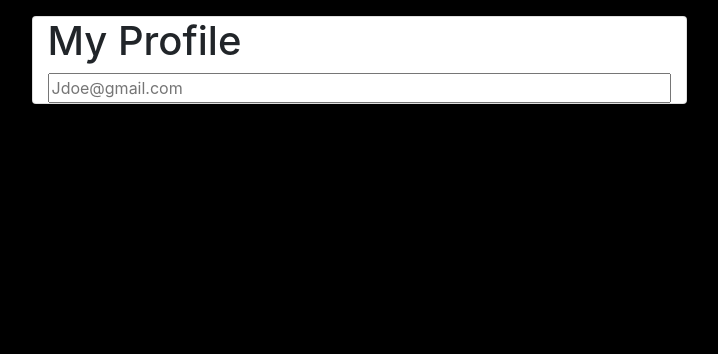
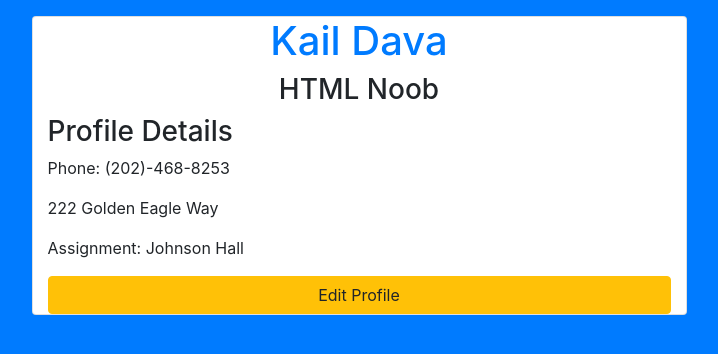
Before and after one commit to uno1k/DS3870, a plain HTML site: page Assignment (2)/index.html in a window 1280 px wide. Shown: the whole page, without its empty margins (281-999 px from the left). Drawn offline with Linux system fonts and the light colour scheme.

Commit message:
classwork 08312020

```diff
--- a/Assignment (2)/index.html
+++ b/Assignment (2)/index.html
@@ -7,11 +7,18 @@
     <title>uno's Blog</title>
     <link rel="stylesheet" href="css/lib/bootstrap.min.css">
 </head>
-<body style="background-color: black;">
+<body class="bg-primary">
     <div id="drawer" class="row">
-        <div class="col-6 offset-3 card mt-3" id="profile">
-            <h1>My Profile</h1>
-            <input type="text" id="txtContactEmail" placeholder="Jdoe@gmail.com">
+        <div  class="col-6 offset-3 card mt-3" id="profile">
+                <h1 class="text-center"><a href="mailto:kedava42@tntech.edu">Kail Dava</a></h1>
+                <h3 class="text-center">HTML Noob</h3>
+            <h3>Profile Details</h3>
+            <p>
+               Phone: (202)-468-8253
+               <Address> 222 Golden Eagle Way </Address>
+               Assignment: Johnson Hall
+            </p>
+            <button type="button" class="btn btn-warning">Edit Profile</button>
         </div>
     </div>
 <script src="js/Lib/jquery-3.6.0.min.js" ></script>
```
